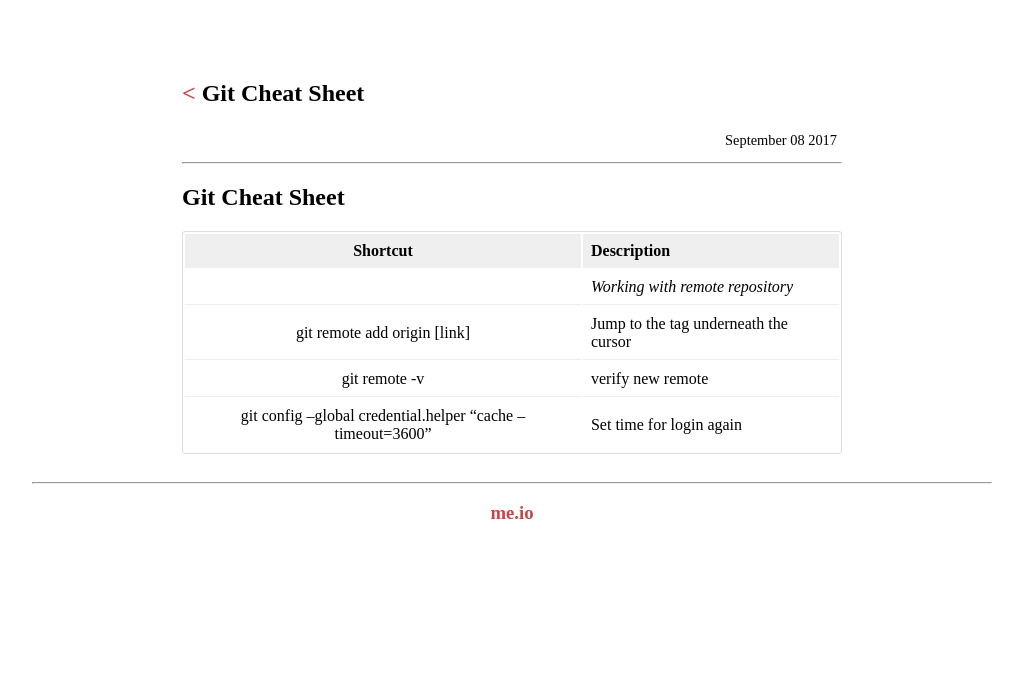
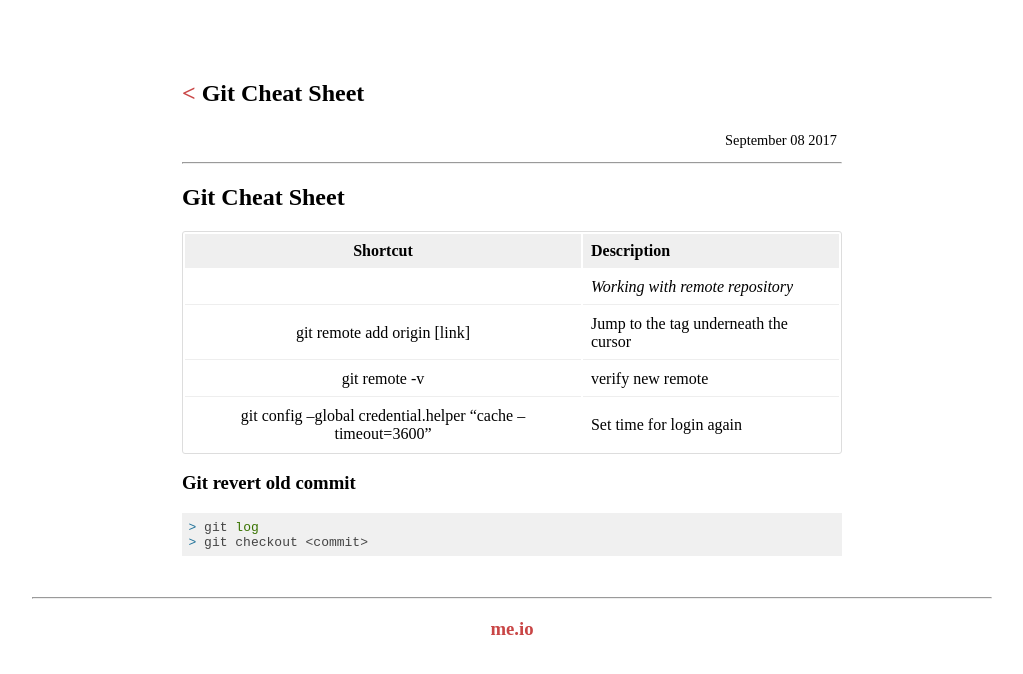
Before and after one commit to congdv/congdv.github.io, a Jekyll site: the page built from _posts/2017-09-08-git-cheat-sheet.md, in a window 1280 px wide. Shown: the top 674 px of the page, without its empty margins (128-1151 px from the left). Built offline with Jekyll 4.4.1, drawn with Linux system fonts in a browser that asks for light colours.

Commit message:
Update 2017-09-08-git-cheat-sheet.md

````diff
--- a/_posts/2017-09-08-git-cheat-sheet.md
+++ b/_posts/2017-09-08-git-cheat-sheet.md
@@ -13,3 +13,9 @@ tag: notes
 |git remote add origin  [link]| Jump to the tag underneath the cursor|
 |git remote -v | verify new remote|
 |git config –global credential.helper “cache –timeout=3600" | Set time for login again |
+
+### Git revert old commit
+```
+> git log
+> git checkout <commit>
+```
````
